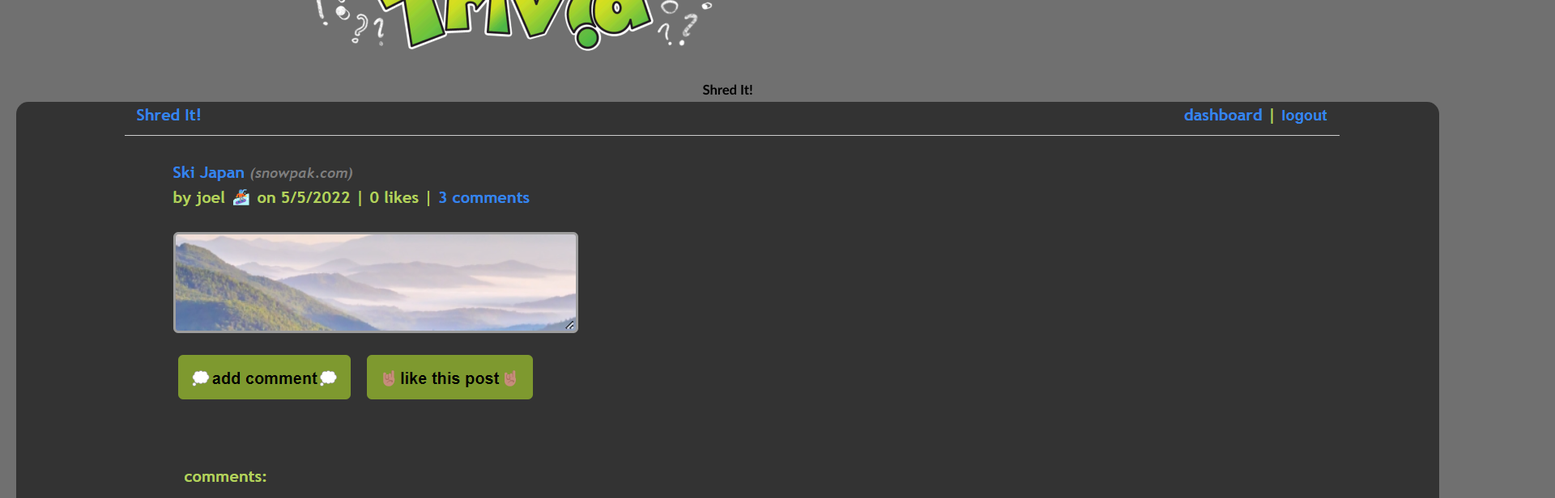
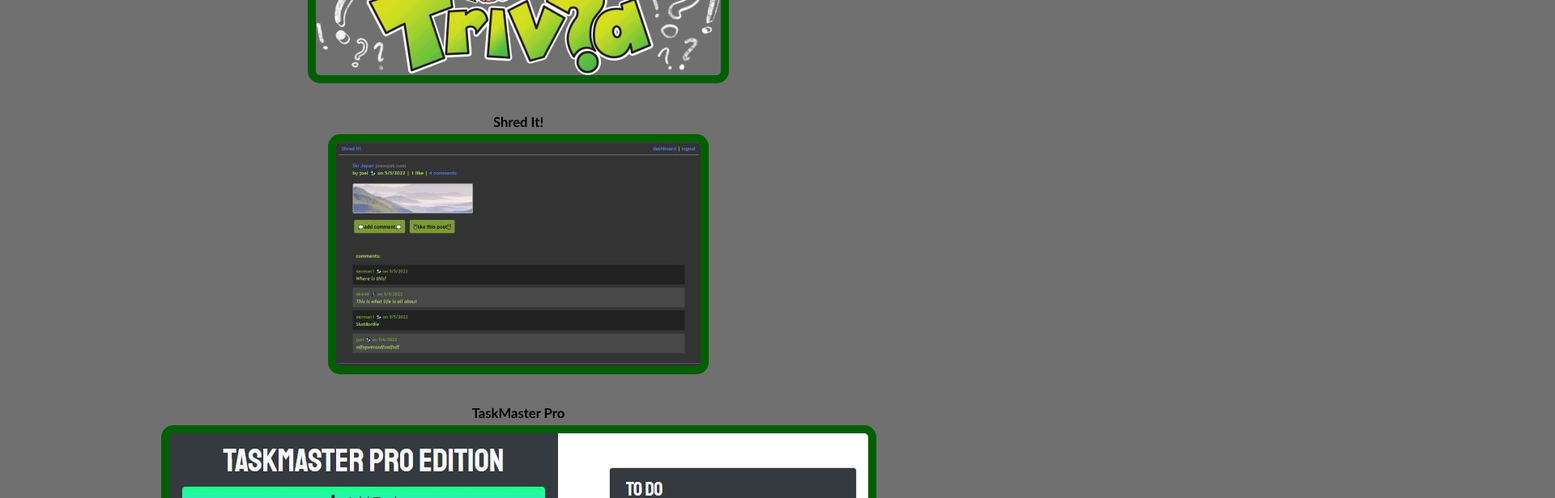
Before and after one commit to joelcutler/react-portfolio, a React (Create React App) app: page /work in a window 1280 px wide. Shown: the part 580-1196 px from the top of the page at 81% size, 1920 px wide, since content can reach past the window. Built offline with nearby package versions, Linux system fonts and the light colour scheme.

Commit message:
work page done

```diff
--- a/src/components/Project/index.js
+++ b/src/components/Project/index.js
@@ -4,7 +4,7 @@ import ProjectList from "../ProjectList";
 function Project({ project }) {
   return (
     <article>
-      <div>
+      <div id="work">
         <h3>{project.name}</h3>
         <a href={project.link}>
           <img src={project.img} alt={project.name} />
--- a/src/components/ProjectList/index.js
+++ b/src/components/ProjectList/index.js
@@ -16,7 +16,7 @@ function ProjectList() {
     {
       name: "Shred It!",
       link: "https://shred-it.herokuapp.com/",
-      img: "./assets/shred-it.png",
+      img: "./assets/shred-it.jpg",
     },
     {
       name: "TaskMaster Pro",
```
Also changed, not shown: public/assets/weather.jpg.
